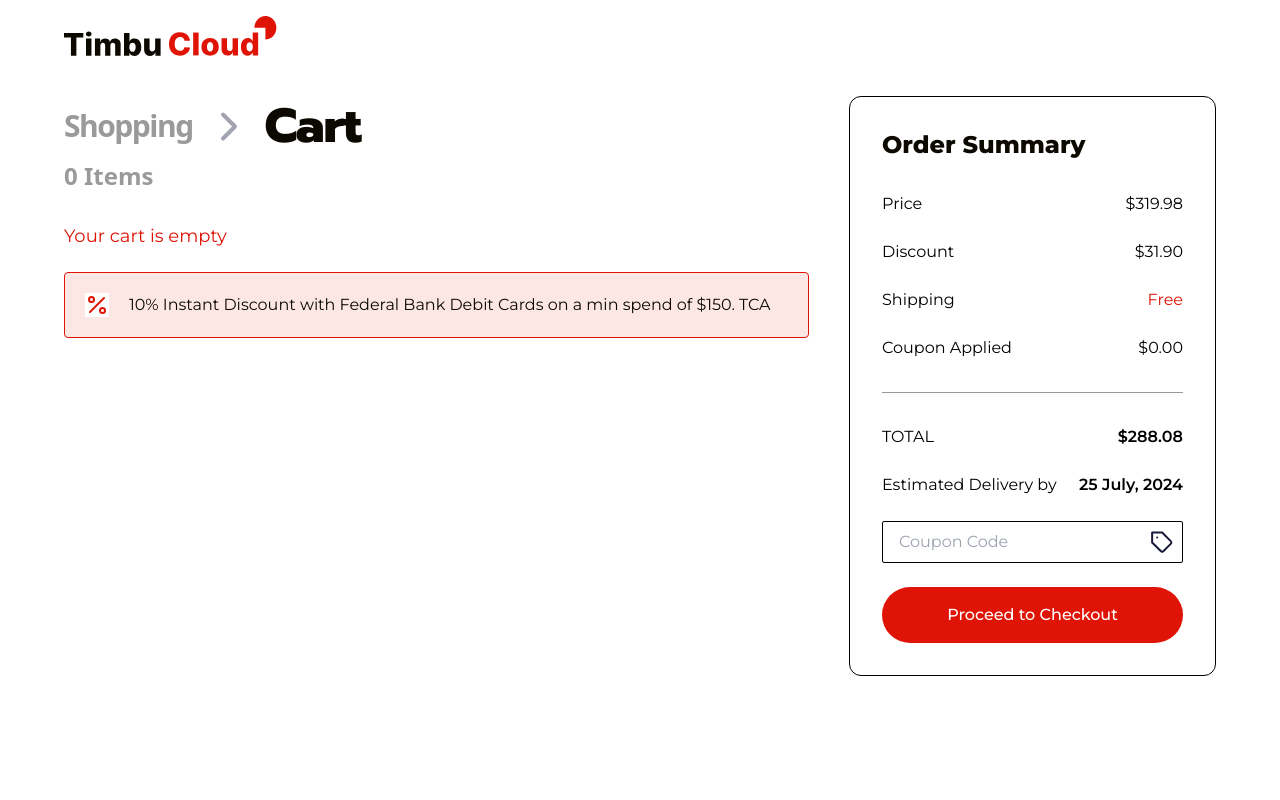
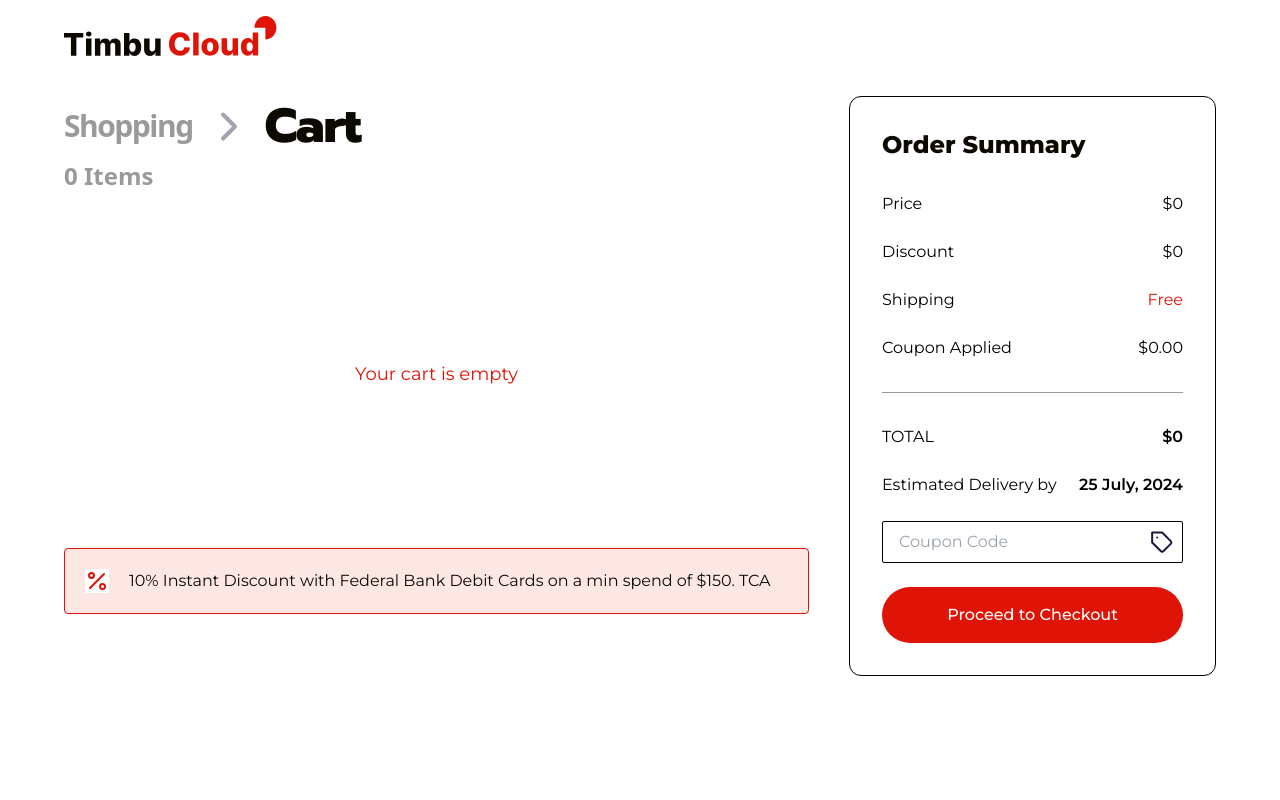
Before and after one commit to ruxy1212/teleport-pd, a React (Vite) app: page /cart in a window 1280 px wide. Shown: the top 800 px of the page. Built offline with nearby package versions, Linux system fonts and the light colour scheme.

Commit message:
Functionality

```diff
--- a/src/pages/Cart.jsx
+++ b/src/pages/Cart.jsx
@@ -19,8 +19,14 @@ export default function Cart(){
         )
       );
     };
+    const removeItem = (productId) => {
+      setCartItems((prev) => prev.filter((item) => item.id !== productId));
+    };
     const getTotal = () =>
       cartItems.reduce((total, item) => total + item.price * item.quantity, 0);
+    const getDiscount = () =>
+      cartItems.reduce((totalDiscount, item) => totalDiscount + (item.discount * item.quantity), 0);
+
     return (
       <WebLayout cartItems={cartItems.length}>
         <div className="max-w-[1200px] mx-auto mt-6 px-4 md:px-6 xl:px-0">
@@ -42,9 +48,9 @@ export default function Cart(){
                   {/* h-[600px] overflow-scroll */}
                   <div className="flex gap-0 md:gap-5 flex-col md:flex-col">
                   {cartItems.length < 1 ? (
-                    <p className="text-pd-red pd-p-18">Your cart is empty</p>
+                    <p className="text-pd-red pd-p-18 h-[300px] flex justify-center items-center">Your cart is empty</p>
                   ) : (
-                    cartItems.length == 2 ? (
+                    cartItems.length == 1 ? (
                       <div className="flex flex-wrap">
                         <div className="flex flex-col w-full lg:w-[57%]">
                           <div className="flex flex-col max-w-[350px] justify-center items-center px-6 py-4 w-full rounded-2xl shadow-lg backdrop-blur-sm aspect-square mt-10 md:mt-0">
@@ -68,7 +74,7 @@ export default function Cart(){
                                 <button onClick={() => changeQuantity(cartItems[0], 1)}><Plus /></button>
                               </div>
                               <div className="my-auto">
-                                <button className="text-pd-red pd-p font-semibold">Remove</button>
+                                <button className="text-pd-red pd-p font-semibold" onClick={()=>removeItem(cartItems[0].id)}>Remove</button>
                               </div>
                             </div>
                           </div>
@@ -76,7 +82,7 @@ export default function Cart(){
                       </div>
                     ):(
                       cartItems.map(item => (
-                        <div key={item.id} className="flex-row-at-half-md flex flex-col sm:flex-row gap-11 items-center">
+                        <div key={item.id} className="flex-row-at-half-md flex flex-col sm:flex-row gap-11 items-center">{console.log(item.discount)}
                           <div className="flex flex-col w-full with-at-half-md md:w-[150px]">
                             <div className="flex flex-col w-full with-at-half-md md:w-[150px] justify-center items-center px-6 py-4 rounded-2xl shadow-lg backdrop-blur-sm aspect-square mt-10 md:mt-0">
                               <img loading="lazy" src={"images/products/n"+item.id+".png"} className="w-full aspect-[1.05]"/>
@@ -95,11 +101,11 @@ export default function Cart(){
                               <div className="flex gap-8 mt-6 w-full whitespace-nowrap">
                                 <div className="flex gap-10 justify-center items-center px-4 py-3 border border-black border-solid rounded-[52px] text-pd-black">
                                   <button onClick={() => changeQuantity(item, -1)} disabled={item.quantity === 1}><Minus /></button>
-                                  <span className="self-start">{cartItems[0].quantity}</span>
+                                  <span className="self-start">{item.quantity}</span>
                                   <button onClick={() => changeQuantity(item, 1)}><Plus /></button>
                                 </div>
                                 <div className="my-auto">
-                                  <button className="text-pd-red pd-p font-semibold">Remove</button>
+                                  <button onClick={()=>removeItem(item.id)} className="text-pd-red pd-p font-semibold">Remove</button>
                                 </div>
                               </div>
                             </div>
@@ -213,11 +219,11 @@ export default function Cart(){
               <h3 className="pd-h3 font-extrabold leading-8 text-pd-black">Order Summary</h3>
               <div className="flex gap-5 justify-between mt-8 whitespace-nowrap text-indigo-950">
                 <p>Price</p>
-                <p>$319.98</p>
+                <p>${getTotal()}</p>
               </div>
               <div className="flex gap-5 justify-between mt-6 whitespace-nowrap text-indigo-950">
                 <p>Discount</p>
-                <p>$31.90</p>
+                <p>${getDiscount()}</p>
               </div>
               <div className="flex gap-5 justify-between mt-6 whitespace-nowrap">
                 <p className="text-indigo-950">Shipping</p>
@@ -230,7 +236,8 @@ export default function Cart(){
               <div className="shrink-0 mt-8 h-px bg-pd-mid-gray" />
               <div className="flex gap-5 justify-between mt-8 whitespace-nowrap text-indigo-950">
                 <p>TOTAL</p>
-                <p className="font-semibold text-right">$288.08</p>
+                <p className="font-semibold text-right">${getTotal()-getDiscount()}</p>
+                {/* $288.08 */}
               </div>
               <div className="flex gap-5 justify-between mt-6 text-indigo-950">
                 <p>Estimated Delivery by</p>
--- a/src/pages/Home.jsx
+++ b/src/pages/Home.jsx
@@ -27,15 +27,15 @@ export default function Home() {
     ];
 
     const new_products = [
-        {id:1, img:'Image.png', title:'Iphone 14 Plus', price:'225.00', desc:'Latest smartphones with top-tier cameras, fast processors, and sleek designs.', rating:5, feedbacks:'125', discount: '8'},
-        {id:2, img:'Image2.png', title:'Samsung Galaxy Flip 3', price:'225.00', desc:'Latest smartphones with top-tier cameras, fast processors, and sleek designs.', rating:5, feedbacks:'125', discount: '8'},
-        {id:3, img:'Image2.png', title:'Samsung Galaxy Flip 5', price:'225.00', desc:'Latest smartphones with top-tier cameras, fast processors, and sleek designs.', rating:5, feedbacks:'125', discount: '8'},
-        {id:4, img:'Image2.png', title:'Ipad Mini 6', price:'225.00', desc:'Latest smartphones with top-tier cameras, fast processors, and sleek designs.', rating:5, feedbacks:'125', discount: '8'},
-        {id:5, img:'Image2.png', title:'Iphone 12 Pro', price:'225.00', desc:'Latest smartphones with top-tier cameras, fast processors, and sleek designs.', rating:5, feedbacks:'125', discount: '8'},
-        {id:6, img:'Image2.png', title:'Iphone XR', price:'225.00', desc:'Latest smartphones with top-tier cameras, fast processors, and sleek designs.', rating:5, feedbacks:'125', discount: '8'},
-        {id:7, img:'Image2.png', title:'Iphone 8 Plus', price:'225.00', desc:'Latest smartphones with top-tier cameras, fast processors, and sleek designs.', rating:5, feedbacks:'125', discount: '8'},
-        {id:8, img:'Image2.png', title:'Iphone 13 Series', price:'225.00', desc:'Latest smartphones with top-tier cameras, fast processors, and sleek designs.', rating:5, feedbacks:'125', discount: '8'},
-        {id:9, img:'Image2.png', title:'Samsung Galaxy Tab S8', price:'225.00', desc:'Latest smartphones with top-tier cameras, fast processors, and sleek designs.', rating:5, feedbacks:'125', discount: '8'},
+        {id:1, img:'Image.png', title:'Iphone 14 Plus', price:'225.00', desc:'Latest smartphones with top-tier cameras, fast processors, and sleek designs.', rating:5, feedbacks:'125', discount: '0'},
+        {id:2, img:'Image2.png', title:'Samsung Galaxy Flip 3', price:'225.00', desc:'Latest smartphones with top-tier cameras, fast processors, and sleek designs.', rating:5, feedbacks:'125', discount: '0'},
+        {id:3, img:'Image2.png', title:'Samsung Galaxy Flip 5', price:'225.00', desc:'Latest smartphones with top-tier cameras, fast processors, and sleek designs.', rating:5, feedbacks:'125', discount: '0'},
+        {id:4, img:'Image2.png', title:'Ipad Mini 6', price:'225.00', desc:'Latest smartphones with top-tier cameras, fast processors, and sleek designs.', rating:5, feedbacks:'125', discount: '0'},
+        {id:5, img:'Image2.png', title:'Iphone 12 Pro', price:'225.00', desc:'Latest smartphones with top-tier cameras, fast processors, and sleek designs.', rating:5, feedbacks:'125', discount: '0'},
+        {id:6, img:'Image2.png', title:'Iphone XR', price:'225.00', desc:'Latest smartphones with top-tier cameras, fast processors, and sleek designs.', rating:5, feedbacks:'125', discount: '0'},
+        {id:7, img:'Image2.png', title:'Iphone 8 Plus', price:'225.00', desc:'Latest smartphones with top-tier cameras, fast processors, and sleek designs.', rating:5, feedbacks:'125', discount: '0'},
+        {id:8, img:'Image2.png', title:'Iphone 13 Series', price:'225.00', desc:'Latest smartphones with top-tier cameras, fast processors, and sleek designs.', rating:5, feedbacks:'125', discount: '0'},
+        {id:9, img:'Image2.png', title:'Samsung Galaxy Tab S8', price:'225.00', desc:'Latest smartphones with top-tier cameras, fast processors, and sleek designs.', rating:5, feedbacks:'125', discount: '0'},
     ];
 
     const flash_products = [
```
